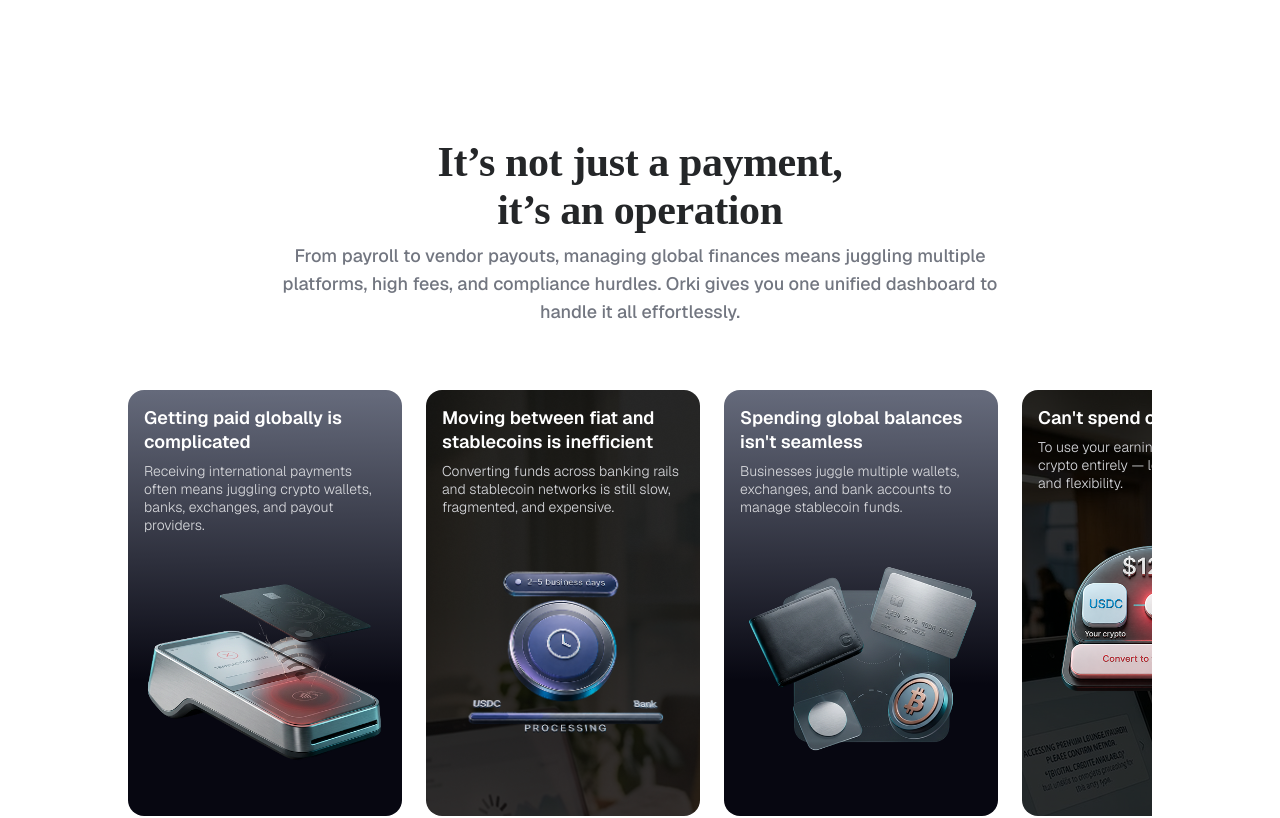
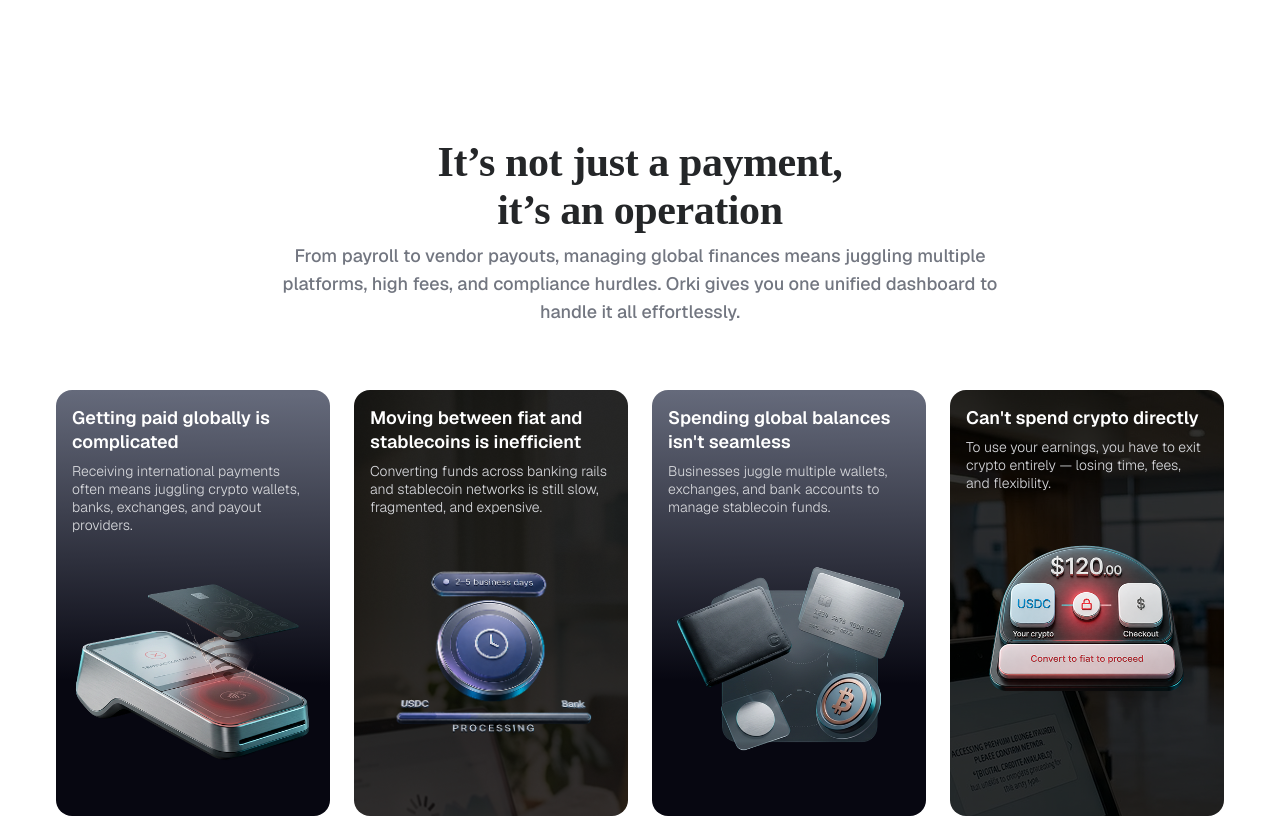
Before and after one commit to Major-Chuks/orki-home, a Next.js app: page / in a window 1280 px wide. Shown: the part 1400-2218 px from the top of the page. Built offline with nearby package versions, Linux system fonts and the light colour scheme; a web font is replaced by a local one.

Commit message:
style: improve landing page

```diff
--- a/src/components/Page_Landing/FeatureShowcase/FeatureShowcase.tsx
+++ b/src/components/Page_Landing/FeatureShowcase/FeatureShowcase.tsx
@@ -12,6 +12,7 @@
 import FadeIn from "../Animations/FadeIn";
 
 import { useDragScroll } from "@/hooks/useDragScroll";
+import ShimmerReveal from "../Animations/ShimmerReveal";
 
 const FEATURES = [
   {
@@ -62,21 +63,16 @@
                   <Image src={feature.image} alt="" />
                 </div>
                 <div className={styles.cardText}>
-                  <div className={styles.tag}>
+                  <FadeIn delay={0.05} className={styles.tag}>
                     <div className={styles.tagIcon}>
                       <Image src={feature.icon} alt="" />
                     </div>
-                    <TextReveal
-                      splitBy="word"
-                      delay={0.1}
-                      text={feature.tag}
-                      staggerDuration={0.1}
-                    />
-                  </div>
-                  <FadeIn delay={0.2}>
+                    {feature.tag}
+                  </FadeIn>
+                  <FadeIn delay={0.1}>
                     <h3 className={styles.cardTitle}>{feature.title}</h3>
                   </FadeIn>
-                  <FadeIn delay={0.2}>
+                  <FadeIn delay={0.125}>
                     <p className={styles.cardBody}>{feature.body}</p>
                   </FadeIn>
                 </div>
--- a/src/components/Page_Landing/Hero/Hero.tsx
+++ b/src/components/Page_Landing/Hero/Hero.tsx
@@ -32,12 +32,14 @@
           </p>
         </FadeIn>
 
+        <FadeIn delay={0.4}>
           <div className={styles.ctaRow}>
             <Button size="lg">Get Started</Button>
             <Button variant="secondary" size="lg">
               Book Demo
             </Button>
           </div>
+        </FadeIn>
 
         <FadeIn delay={0.9}>
           <div className={styles.dashboardPreview}>
--- a/src/components/Page_Landing/ProblemSection/ProblemSection.tsx
+++ b/src/components/Page_Landing/ProblemSection/ProblemSection.tsx
@@ -13,6 +13,7 @@
 import Image from "next/image";
 import FadeIn from "../Animations/FadeIn";
 import ScaleIn from "../Animations/ScaleIn";
+import useWidth from "@/hooks/useWidth";
 
 const PROBLEMS = [
   {
@@ -43,6 +44,30 @@
 
 function ProblemSection() {
   const { ref, events } = useDragScroll<HTMLDivElement>();
+  const width = useWidth();
+
+  const scrollable = (
+    <div className={styles.grid} ref={ref} {...events}>
+      {PROBLEMS.map((item, idx) => (
+        <div key={item.title} className={styles.cardWrapper}>
+          <article
+            style={{
+              backgroundImage: item.bgImage ? `url(${item.bgImage.src})` : "",
+            }}
+            className={styles.card}
+          >
+            <div className={styles.cardText}>
+              <h3 className={styles.cardTitle}>{item.title}</h3>
+              <p className={styles.cardBody}>{item.body}</p>
+            </div>
+            <div className={styles.cardArt}>
+              <Image src={item.art} alt="" />
+            </div>
+          </article>
+        </div>
+      ))}
+    </div>
+  );
 
   return (
     <section className={styles.section}>
@@ -56,37 +81,18 @@
         <FadeIn delay={0.2}>
           <p className={styles.subheading}>
             From payroll to vendor payouts, managing global finances means
-            juggling multiple platforms, high fees, and compliance hurdles.
-            Orki gives you one unified dashboard to handle it all effortlessly.
+            juggling multiple platforms, high fees, and compliance hurdles. Orki
+            gives you one unified dashboard to handle it all effortlessly.
           </p>
         </FadeIn>
 
-        <div className={styles.grid} ref={ref} {...events}>
-          {PROBLEMS.map((item, idx) => (
-            <FadeIn
-              key={item.title}
-              className={styles.cardWrapper}
-              motionType="bouncy"
-            >
-              <article
-                style={{
-                  backgroundImage: item.bgImage
-                    ? `url(${item.bgImage.src})`
-                    : "",
-                }}
-                className={styles.card}
-              >
-                <div className={styles.cardText}>
-                  <h3 className={styles.cardTitle}>{item.title}</h3>
-                  <p className={styles.cardBody}>{item.body}</p>
-                </div>
-                <div className={styles.cardArt}>
-                  <Image src={item.art} alt="" />
-                </div>
-              </article>
-            </FadeIn>
-          ))}
-        </div>
+        {width > 1024 ? (
+          <FadeIn delay={0.1} motionType="bouncy">
+            {scrollable}
+          </FadeIn>
+        ) : (
+          scrollable
+        )}
       </div>
     </section>
   );
```
Lines whose indentation alone changed are shown as unchanged.
